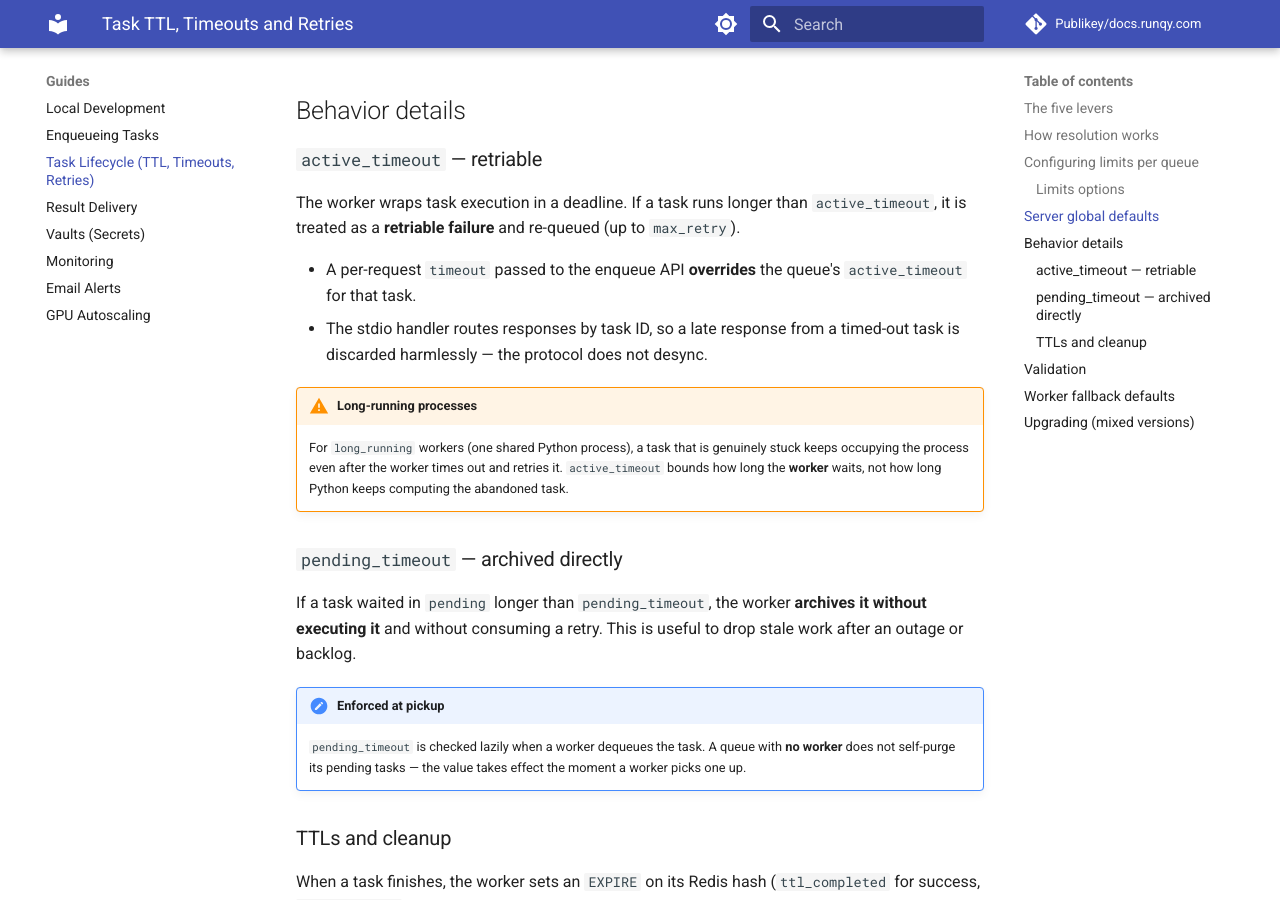
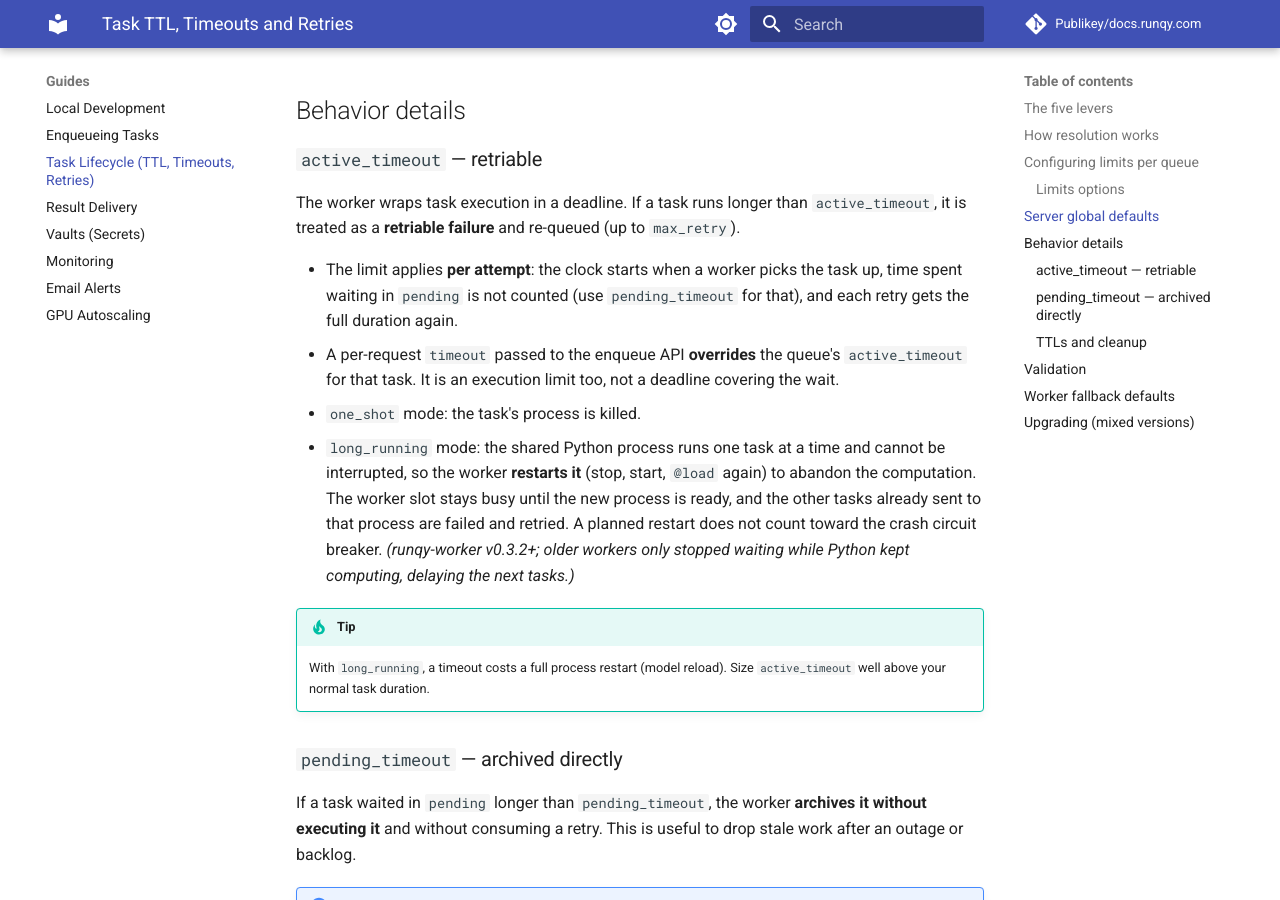
Before and after one commit to Publikey/docs.runqy.com, an MkDocs documentation site: the page built from docs/guides/task-lifecycle.md, in a window 1280 px wide and 900 px high, scrolled down 2631 px. Built offline with MkDocs 1.6.1 and Material for MkDocs 9.7.7, drawn with Linux system fonts in a browser that asks for light colours; comment, search, counter and statistics services are not loaded.

Commit message:
docs: active_timeout is per attempt and restarts long_running processes
Co-Authored-By: Claude Opus 5.5 <noreply@anthropic.com>

```diff
--- a/docs/guides/task-lifecycle.md
+++ b/docs/guides/task-lifecycle.md
@@ -97,15 +97,22 @@ variables on the **server**:
 The worker wraps task execution in a deadline. If a task runs longer than `active_timeout`, it is
 treated as a **retriable failure** and re-queued (up to `max_retry`).
 
+- The limit applies **per attempt**: the clock starts when a worker picks the task up, time spent
+  waiting in `pending` is not counted (use `pending_timeout` for that), and each retry gets the
+  full duration again.
 - A per-request `timeout` passed to the enqueue API **overrides** the queue's `active_timeout`
-  for that task.
-- The stdio handler routes responses by task ID, so a late response from a timed-out task is
-  discarded harmlessly — the protocol does not desync.
+  for that task. It is an execution limit too, not a deadline covering the wait.
+- `one_shot` mode: the task's process is killed.
+- `long_running` mode: the shared Python process runs one task at a time and cannot be
+  interrupted, so the worker **restarts it** (stop, start, `@load` again) to abandon the
+  computation. The worker slot stays busy until the new process is ready, and the other tasks
+  already sent to that process are failed and retried. A planned restart does not count toward
+  the crash circuit breaker. *(runqy-worker v0.3.2+; older workers only stopped waiting while
+  Python kept computing, delaying the next tasks.)*
 
-!!! warning "Long-running processes"
-    For `long_running` workers (one shared Python process), a task that is genuinely stuck keeps
-    occupying the process even after the worker times out and retries it. `active_timeout` bounds
-    how long the **worker** waits, not how long Python keeps computing the abandoned task.
+!!! tip
+    With `long_running`, a timeout costs a full process restart (model reload). Size
+    `active_timeout` well above your normal task duration.
 
 ### `pending_timeout` — archived directly
 
```
